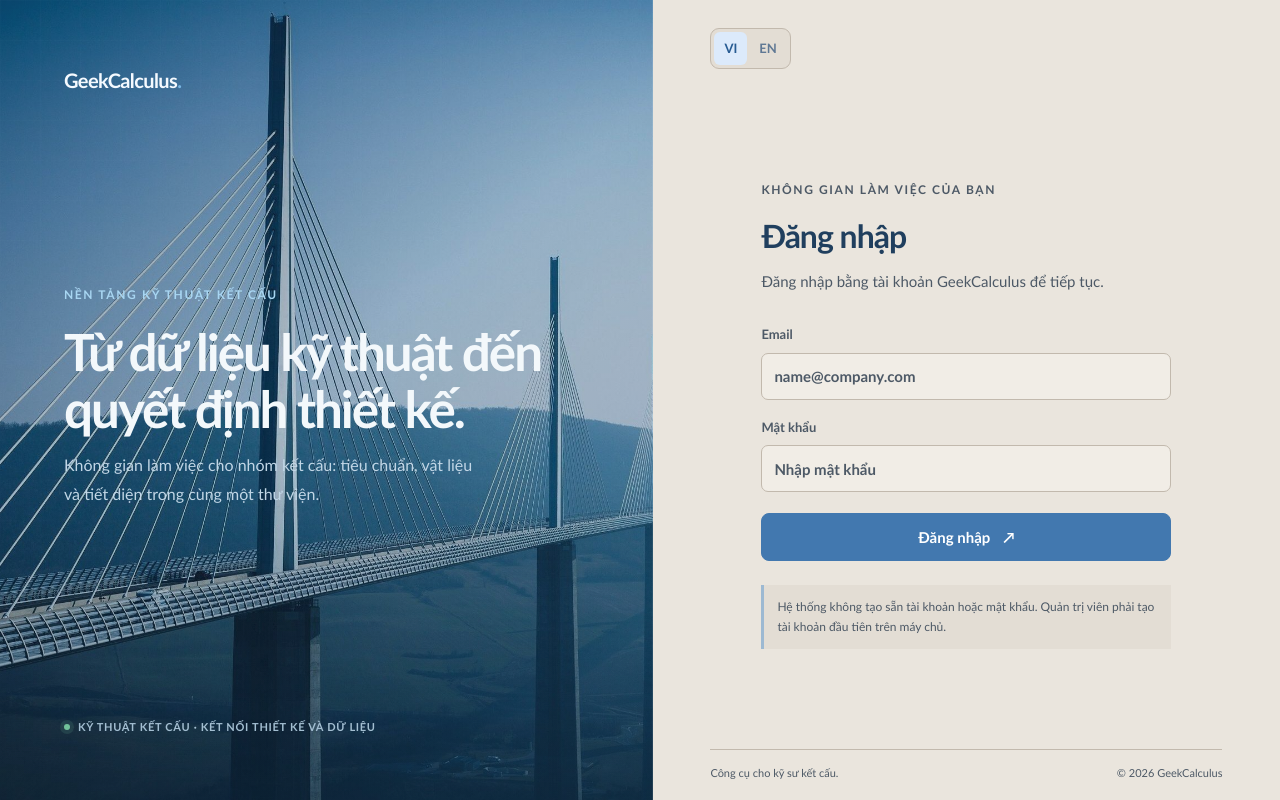
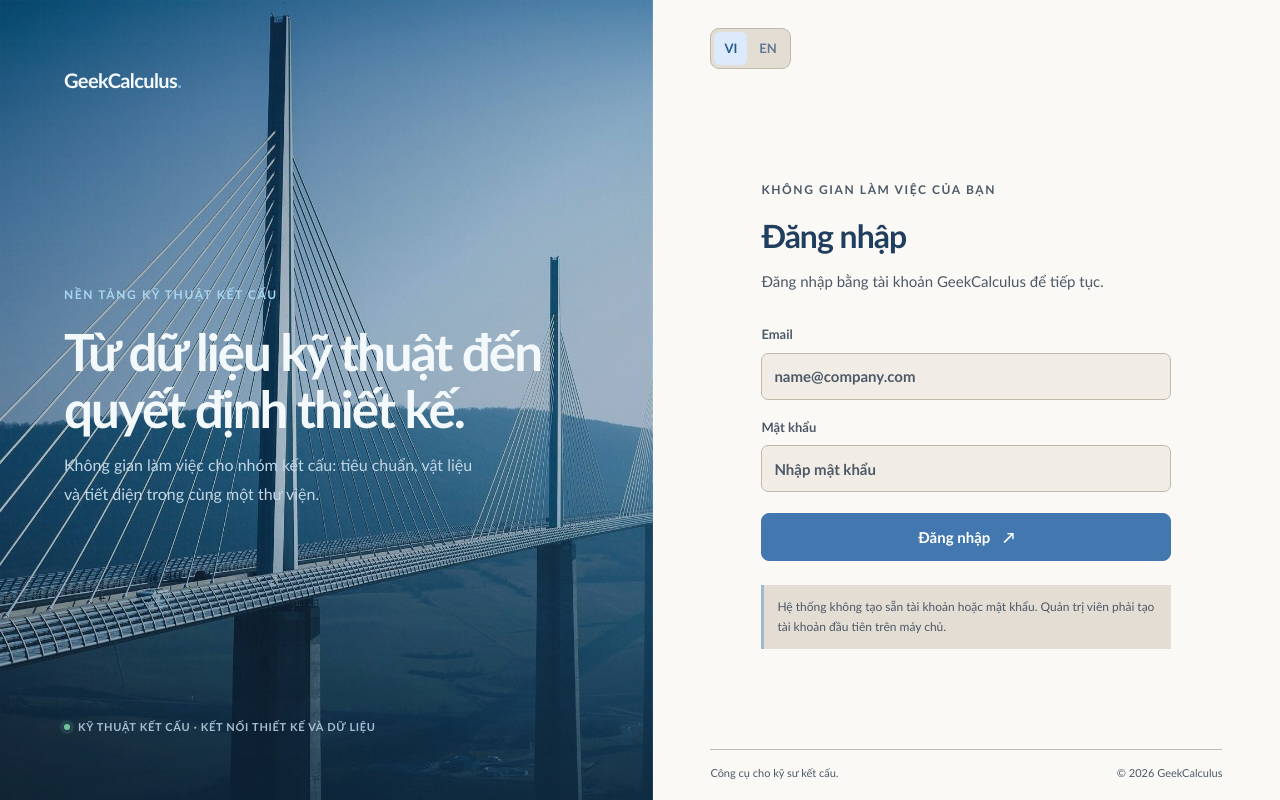
Before and after one commit to DucVu89260/GeekCalculus, a Vue app in the folder structural-platform/frontend/vue/: page / in a window 1280 px wide. Built offline with nearby package versions, Linux system fonts and the light colour scheme; no server answers.

Commit message:
Apply the light warm workspace surface across all pages

```diff
--- a/structural-platform/frontend/vue/src/style.css
+++ b/structural-platform/frontend/vue/src/style.css
@@ -26,7 +26,7 @@ button:disabled { cursor: default; opacity: .5; }
 a { color: inherit; }
 button:focus-visible, a:focus-visible { outline: 3px solid #72acf2; outline-offset: 4px; }
 button, input, select { transition: border-color .15s, background .15s; }
-.platform-page { max-width: 1060px; margin: 0 auto; padding: 0 32px 28px; }
+.platform-page { width: calc(100% - 32px); max-width: 1280px; min-height: calc(100vh - 40px); margin: 16px auto 24px; padding: 0 32px 28px; border: 1px solid var(--surface-border); border-radius: 16px; background: var(--workspace-bg); box-shadow: 0 8px 24px #243b570a; }
 .topbar { display: flex; align-items: center; justify-content: space-between; min-height: 88px; gap: 16px; }
 .wordmark { text-decoration: none; color: #1e4168; font-size: 20px; font-weight: 700; letter-spacing: -.5px; }
 .brand-dot { color: #4585c9; }
@@ -82,14 +82,14 @@ input::placeholder { color: var(--muted-ink); }
 .project-meta > span { background: #e9f1fc; color: #587da4; border-radius: 4px; padding: 3px 7px; }
 .pagination { display: flex; align-items: center; justify-content: center; gap: 12px; margin-top: 20px; font-size: 14px; color: var(--muted-ink); }
 .page-footer { text-align: center; font-size: 12px; letter-spacing: .4px; color: var(--muted-ink); padding: 20px 0 0; }
-@media (max-width: 600px) { .platform-page { padding: 0 18px 24px; }.topbar { min-height: 76px; }.topbar-actions { gap: 6px; }.platform-card { padding: 30px 14px 18px; border-radius: 14px; }h1 { font-size: 28px; }.platform-heading p { font-size: 14px; }.module-grid { grid-template-columns: 1fr; gap: 3px; margin-top: 16px; }.module-card { padding: 17px 14px; }.module-copy strong { font-size: 17px; }.module-copy > span { font-size: 15px; }.platform-footer { align-items: flex-start; }.platform-footer p { font-size: 13px; line-height: 1.7; }.primary-button { font-size: 14px; padding: 10px 13px; }.detail-panel, .project-workspace { padding: 20px 16px; }.project-form, .library-grid { grid-template-columns: 1fr; }.form-actions { align-items: flex-start; flex-direction: column; gap: 4px; }.project-row { flex-direction: column; gap: 8px; }.project-meta { flex-direction: row; justify-content: space-between; align-items: center; }.pagination { gap: 4px; } }
+@media (max-width: 600px) { .platform-page { width: calc(100% - 16px); min-height: calc(100vh - 20px); margin: 8px auto 12px; padding: 0 18px 24px; border-radius: 12px; }.topbar { min-height: 76px; }.topbar-actions { gap: 6px; }.platform-card { padding: 30px 14px 18px; border-radius: 14px; }h1 { font-size: 28px; }.platform-heading p { font-size: 14px; }.module-grid { grid-template-columns: 1fr; gap: 3px; margin-top: 16px; }.module-card { padding: 17px 14px; }.module-copy strong { font-size: 17px; }.module-copy > span { font-size: 15px; }.platform-footer { align-items: flex-start; }.platform-footer p { font-size: 13px; line-height: 1.7; }.primary-button { font-size: 14px; padding: 10px 13px; }.detail-panel, .project-workspace { padding: 20px 16px; }.project-form, .library-grid { grid-template-columns: 1fr; }.form-actions { align-items: flex-start; flex-direction: column; gap: 4px; }.project-row { flex-direction: column; gap: 8px; }.project-meta { flex-direction: row; justify-content: space-between; align-items: center; }.pagination { gap: 4px; } }
 @media (prefers-reduced-motion: reduce) { * { scroll-behavior: auto !important; transition: none !important; } }
 
 /* Authentication and role-aware workspaces */
 .auth-loading { display: flex; min-height: 100vh; align-items: center; justify-content: center; gap: 12px; color: #58728d; font-size: 15px; }
 .auth-spinner { display: inline-block; flex: 0 0 auto; width: 17px; height: 17px; border: 2px solid #bbd2e8; border-right-color: #477eaf; border-radius: 50%; animation: auth-spin .75s linear infinite; }
 @keyframes auth-spin { to { transform: rotate(360deg); } }
-.auth-page { display: grid; grid-template-columns: minmax(0, 1.02fr) minmax(480px, .98fr); min-height: 100vh; color: #29435e; background: var(--surface-bg); }
+.auth-page { display: grid; grid-template-columns: minmax(0, 1.02fr) minmax(480px, .98fr); min-height: 100vh; color: #29435e; background: var(--workspace-bg); }
 .login-visual { position: relative; display: flex; min-height: 100vh; overflow: hidden; background-color: #123754; background-image: linear-gradient(140deg, #102d4b88 0%, #163e6045 48%, #164d7766 100%), url('/structural-hero.jpg'); background-position: center; background-size: cover; }
 .login-visual::after { position: absolute; inset: 0; border-right: 1px solid #d7e8f21a; background: linear-gradient(0deg, #0c263c55, transparent 40%); content: ''; pointer-events: none; }
 .visual-grid { position: absolute; inset: 0; opacity: .45; background-image: linear-gradient(#c8e8ff0b 1px, transparent 1px), linear-gradient(90deg, #c8e8ff0b 1px, transparent 1px); background-size: 40px 40px; mask-image: linear-gradient(135deg, #000 0%, transparent 74%); }
@@ -104,7 +104,7 @@ input::placeholder { color: var(--muted-ink); }
 .visual-copy p { max-width: 420px; margin: 0; color: #c1d6e6; font-size: 16px; line-height: 1.8; }
 .visual-caption { display: flex; align-items: center; gap: 8px; color: #a4bfd2; font-size: 11px; font-weight: 600; letter-spacing: .7px; }
 .visual-caption-dot { width: 6px; height: 6px; border-radius: 50%; background: #71c29a; box-shadow: 0 0 0 4px #71c29a22; }
-.login-side { display: flex; min-height: 100vh; flex-direction: column; padding: 28px clamp(22px, 4.5vw, 66px) 18px; background: var(--surface-bg); }
+.login-side { display: flex; min-height: 100vh; flex-direction: column; padding: 28px clamp(22px, 4.5vw, 66px) 18px; background: var(--workspace-bg); }
 .auth-topline { display: flex; align-items: center; justify-content: space-between; gap: 14px; }
 .auth-wordmark-dark { display: none; color: #244b71; }
 .login-card { width: min(100%, 410px); margin: auto; padding: 42px 0 30px; }
@@ -139,7 +139,7 @@ input::placeholder { color: var(--muted-ink); }
 .interface-topline { min-height: 86px; }
 .interface-top-actions, .admin-top-actions { display: flex; align-items: center; gap: 12px; }
 .signed-in-label { display: inline-block; max-width: 230px; overflow: hidden; color: var(--muted-ink); font-size: 12px; text-overflow: ellipsis; white-space: nowrap; }
-.chooser-card { width: min(780px, 100%); margin: 7vh auto 0; padding: clamp(25px, 5vw, 50px); border: 1px solid var(--surface-border); border-radius: 16px; background: var(--surface-bg); box-shadow: 0 18px 50px #2d58801a; }
+.chooser-card { width: min(780px, 100%); margin: 7vh auto 0; padding: clamp(25px, 5vw, 50px); border: 1px solid var(--surface-border); border-radius: 16px; background: var(--workspace-bg); box-shadow: 0 18px 50px #2d58801a; }
 .chooser-card h1 { margin: 12px 0 9px; color: #244767; font-size: clamp(25px, 4vw, 34px); letter-spacing: -1px; }
 .chooser-subtitle { margin: 0; color: var(--muted-ink); font-size: 14px; line-height: 1.7; }
 .interface-options { display: grid; grid-template-columns: 1fr 1fr; gap: 14px; margin-top: 30px; }
@@ -155,10 +155,10 @@ input::placeholder { color: var(--muted-ink); }
 .role-indicator { width: 6px; height: 6px; border-radius: 50%; background: #55a37b; }
 
 .admin-page { min-height: 100vh; background: var(--page-bg); }
-.admin-topbar { display: flex; min-height: 76px; align-items: center; justify-content: space-between; gap: 18px; padding: 0 clamp(18px, 4.5vw, 60px); border-bottom: 1px solid var(--surface-border); background: var(--surface-bg); }
+.admin-topbar { display: flex; min-height: 76px; align-items: center; justify-content: space-between; gap: 18px; padding: 0 clamp(18px, 4.5vw, 60px); border-bottom: 1px solid var(--surface-border); background: var(--workspace-bg); }
 .admin-topbar .wordmark { display: flex; align-items: baseline; gap: 9px; }
 .admin-topbar .wordmark small { color: var(--muted-ink); font-size: 11px; font-weight: 600; letter-spacing: .4px; }
-.admin-content { width: min(1300px, 100%); margin: 0 auto; padding: 39px clamp(18px, 4vw, 48px) 70px; }
+.admin-content { width: calc(100% - 32px); max-width: 1280px; margin: 16px auto 24px; padding: 39px clamp(18px, 4vw, 48px) 70px; border: 1px solid var(--surface-border); border-radius: 16px; background: var(--workspace-bg); box-shadow: 0 8px 24px #243b570a; }
 .admin-heading { display: flex; justify-content: space-between; align-items: flex-end; gap: 20px; margin-bottom: 25px; }
 .admin-heading h1 { margin: 8px 0 7px; color: #244767; font-size: 30px; letter-spacing: -.7px; }
 .admin-heading p { margin: 0; color: var(--muted-ink); font-size: 14px; }
@@ -222,7 +222,7 @@ input::placeholder { color: var(--muted-ink); }
 .property-source { margin: 8px 0 0; color: var(--muted-ink); font-size: 10px; line-height: 1.5; }
 .property-source strong { color: #637e95; }
 .editor-backdrop { position: fixed; inset: 0; z-index: 30; display: flex; align-items: center; justify-content: center; padding: 18px; overflow-y: auto; background: #1d354d6e; }
-.library-editor { width: min(750px, 100%); max-height: min(92vh, 920px); padding: 24px; overflow-y: auto; border: 1px solid var(--surface-border); border-radius: 12px; background: var(--surface-bg); box-shadow: 0 22px 70px #17365342; }
+.library-editor { width: min(750px, 100%); max-height: min(92vh, 920px); padding: 24px; overflow-y: auto; border: 1px solid var(--surface-border); border-radius: 12px; background: var(--workspace-bg); box-shadow: 0 22px 70px #17365342; }
 .user-editor { width: min(510px, 100%); }
 .editor-heading { display: flex; align-items: flex-start; justify-content: space-between; gap: 15px; padding-bottom: 16px; border-bottom: 1px solid var(--surface-border); }
 .editor-heading h2 { margin: 5px 0 0; color: #31577a; font-size: 20px; }
@@ -281,7 +281,7 @@ input::placeholder { color: var(--muted-ink); }
   .admin-top-actions { gap: 4px; }
   .admin-top-actions .signed-in-label { display: none; }
   .admin-top-actions .quiet-button { padding: 7px; font-size: 12px; }
-  .admin-content { padding-top: 26px; }
+  .admin-content { width: calc(100% - 16px); margin: 8px auto 12px; padding-top: 26px; border-radius: 12px; }
   .admin-heading { align-items: flex-start; flex-direction: column; }
   .admin-heading h1 { font-size: 25px; }
   .admin-panel { padding: 14px 10px; }
```
Also changed, not shown: 5 other files (tests, documents, lock files or other folders).
